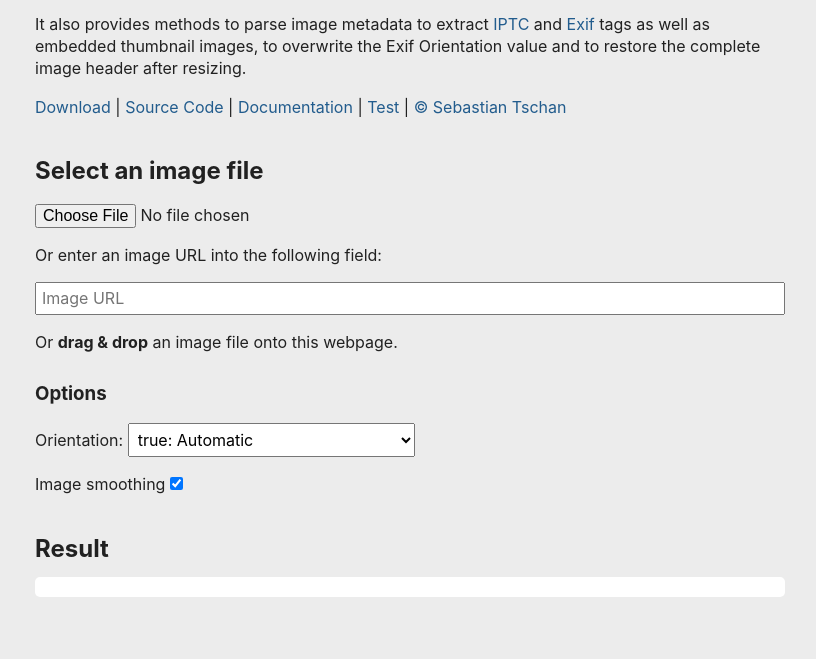
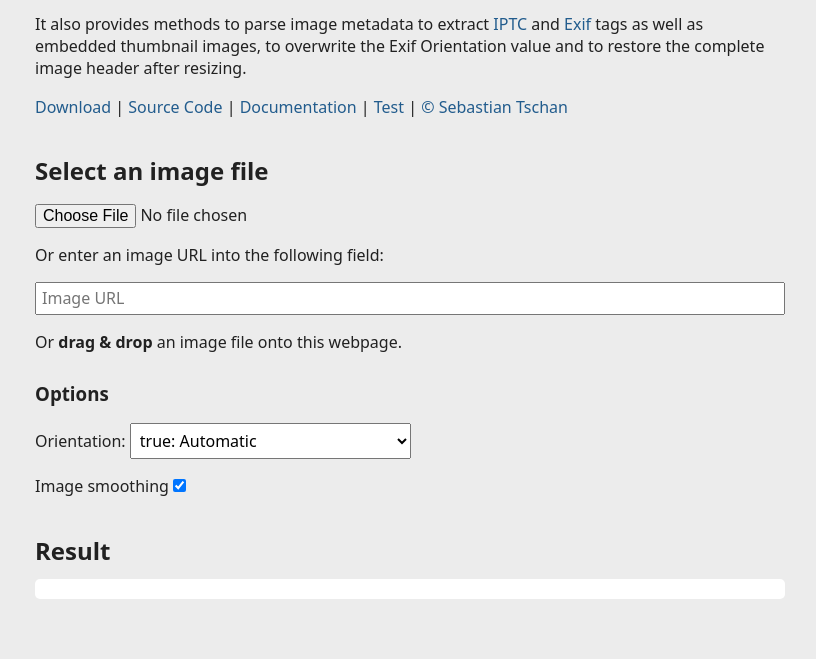
Before and after one commit to blueimp/JavaScript-Load-Image, a website with bundled scripts: page index.html in a window 1280 px wide. Shown: the part 141-800 px from the top of the page, without its empty margins (230-1046 px from the left). Built offline with nearby package versions, Linux system fonts and the light colour scheme; files whose address does not match are found by name.

Commit message:
Demo: Add system-ui as first font-family value.

```diff
--- a/css/demo.css
+++ b/css/demo.css
@@ -13,8 +13,8 @@ body {
   max-width: 750px;
   margin: 0 auto;
   padding: 1em;
-  font-family: -apple-system, 'Segoe UI', Roboto, 'Helvetica Neue', Arial,
-    sans-serif;
+  font-family: system-ui, -apple-system, 'Segoe UI', Roboto, 'Helvetica Neue',
+    Arial, sans-serif;
   line-height: 1.4;
   background: #212121;
   color: #dedede;
```
